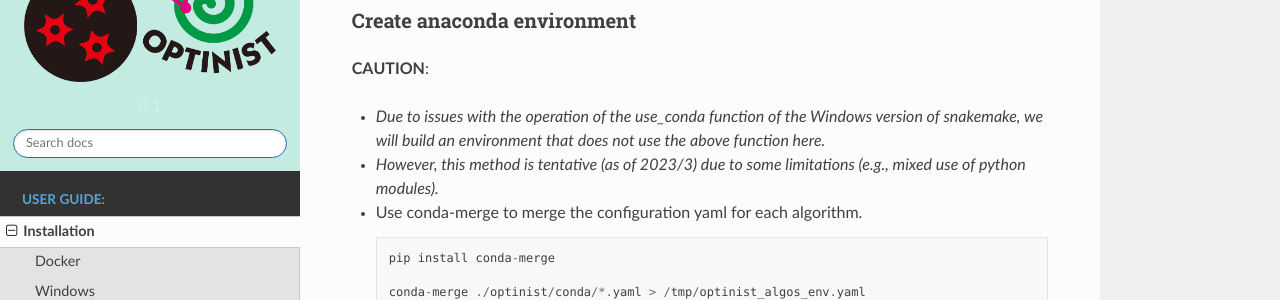
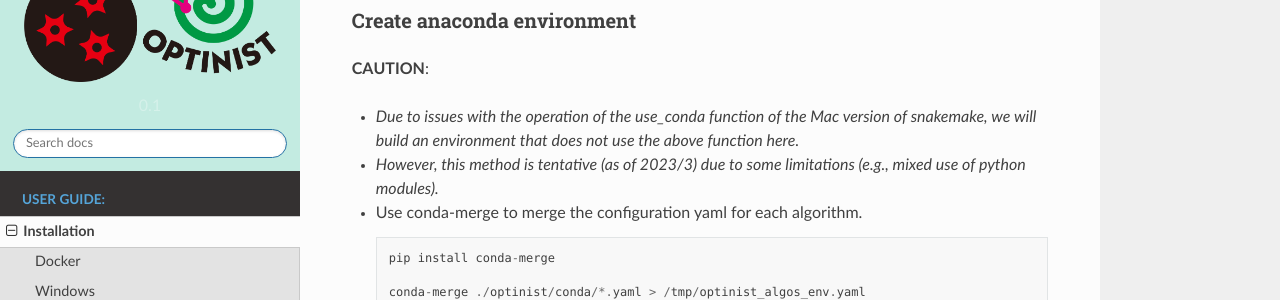
Before and after one commit to oist/optinist, a Sphinx documentation site: the page built from docs/installation/mac_for_developer.md, in a window 1280 px wide and 900 px high, scrolled down 788 px. Shown: the part 151-451 px from the top of the window. Built offline with Sphinx 7.4.7 and the Read the Docs theme 2.0.0, drawn with Linux system fonts in a browser that asks for light colours.

Commit message:
ドキュメント更新（細かな調整）

```diff
--- a/docs/installation/mac_for_developer.md
+++ b/docs/installation/mac_for_developer.md
@@ -28,7 +28,7 @@ cd ./optinist
 ### Create anaconda environment
 
 **CAUTION**:
-- *Due to issues with the operation of the use_conda function of the Windows version of snakemake, we will build an environment that does not use the above function here.*
+- *Due to issues with the operation of the use_conda function of the Mac version of snakemake, we will build an environment that does not use the above function here.*
 - *However, this method is tentative (as of 2023/3) due to some limitations (e.g., mixed use of python modules).*
 
 
```
